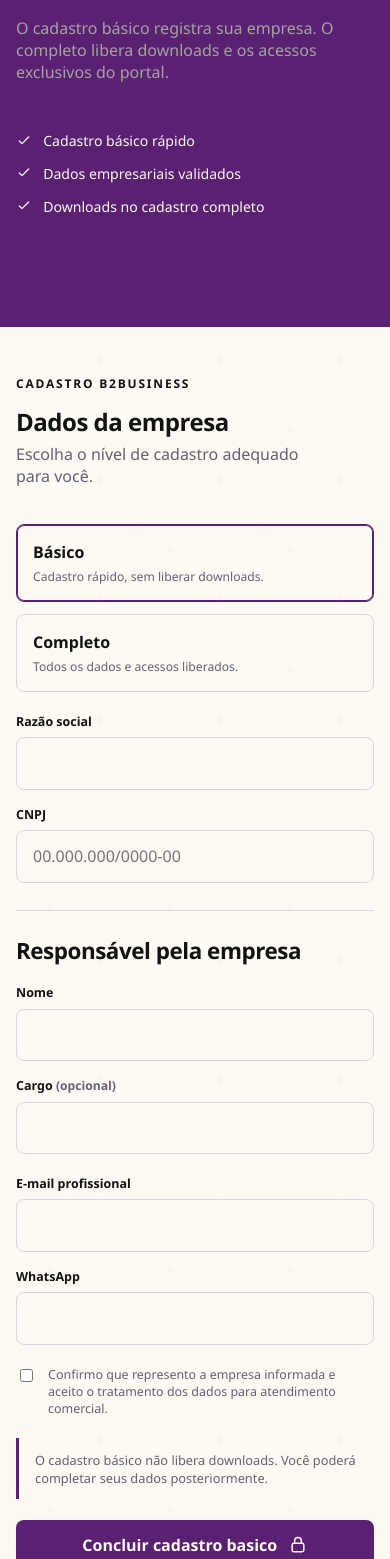
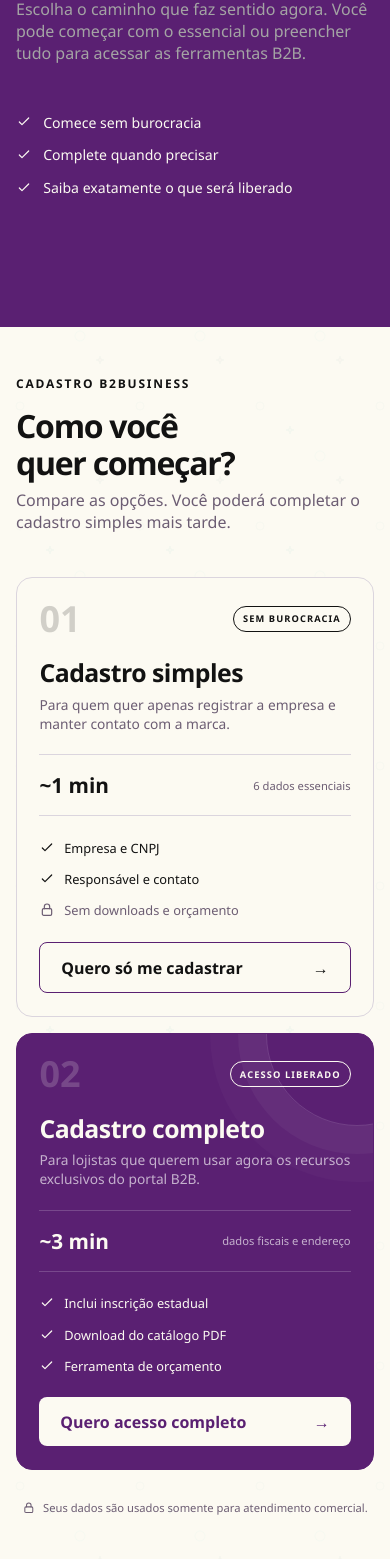
Before and after one commit to k2publicidade/grupogermano, a Next.js app: page /cadastro in a window 390 px wide. Shown: the part 334-1893 px from the top of the page. Built offline with nearby package versions, Linux system fonts and the light colour scheme.

Commit message:
feat(cadastro-b2b): aprimora escolha de cadastro

```diff
--- a/app/(mundo-encantado)/cadastro/page.tsx
+++ b/app/(mundo-encantado)/cadastro/page.tsx
@@ -7,29 +7,63 @@ import { CheckIcon, LockIcon } from '@/components/icons';
 type RegistrationLevel = 'basico' | 'completo';
 
 export default function SignupPage() {
-  const [level, setLevel] = useState<RegistrationLevel>('basico');
+  const [level, setLevel] = useState<RegistrationLevel | null>(null);
   const [sent, setSent] = useState(false);
   const [loading, setLoading] = useState(false);
   const [error, setError] = useState('');
 
   useEffect(() => {
-    if (new URLSearchParams(window.location.search).get('nivel') === 'completo') setLevel('completo');
+    const requestedLevel = new URLSearchParams(window.location.search).get('nivel');
+    if (requestedLevel === 'completo') setLevel('completo');
+    if (requestedLevel === 'simples' || requestedLevel === 'basico') setLevel('basico');
   }, []);
 
   async function submit(event: FormEvent<HTMLFormElement>) {
-    event.preventDefault(); setLoading(true); setError('');
-    const data = Object.fromEntries(new FormData(event.currentTarget).entries());
-    const response = await fetch('/api/forms', { method: 'POST', headers: { 'Content-Type': 'application/json' }, body: JSON.stringify({ form: 'cadastro', data }) });
-    setLoading(false);
-    if (response.ok) setSent(true); else setError('Não foi possível enviar agora. Confira os campos e tente novamente.');
+    event.preventDefault();
+    setLoading(true);
+    setError('');
+
+    try {
+      const data = Object.fromEntries(new FormData(event.currentTarget).entries());
+      const response = await fetch('/api/forms', { method: 'POST', headers: { 'Content-Type': 'application/json' }, body: JSON.stringify({ form: 'cadastro', data }) });
+      const result = await response.json().catch(() => null) as { error?: string } | null;
+      if (!response.ok) throw new Error(result?.error);
+      setSent(true);
+    } catch (submissionError) {
+      setError(submissionError instanceof Error && submissionError.message
+        ? submissionError.message
+        : 'Não foi possível enviar agora. Confira os campos e tente novamente.');
+    } finally {
+      setLoading(false);
+    }
   }
 
   return <section className="auth-page">
-    <div className="auth-aside"><p className="section-note">PORTAL DO PARCEIRO</p><h1>Comece agora. Complete quando precisar.</h1><p>O cadastro básico registra sua empresa. O completo libera downloads e os acessos exclusivos do portal.</p><div className="auth-benefits"><span><CheckIcon /> Cadastro básico rápido</span><span><CheckIcon /> Dados empresariais validados</span><span><CheckIcon /> Downloads no cadastro completo</span></div></div>
-    <div className="auth-form-wrap">{sent ? <div className="success-state"><span className="success-icon"><CheckIcon /></span><h2>Cadastro {level} concluído.</h2><p>{level === 'completo' ? 'Seus dados completos foram recebidos e o download do catálogo já está liberado neste dispositivo.' : 'Seus dados básicos foram recebidos. Complete o cadastro quando quiser liberar downloads e os demais acessos exclusivos.'}</p><Link href={level === 'completo' ? '/mundo-encantado/download' : '/catalogo'} className="button button--dark">{level === 'completo' ? 'Baixar catálogo' : 'Voltar ao catálogo'}</Link></div> :
+    <div className="auth-aside"><p className="section-note">PORTAL DO PARCEIRO</p><h1>Seu cadastro, no seu momento.</h1><p>Escolha o caminho que faz sentido agora. Você pode começar com o essencial ou preencher tudo para acessar as ferramentas B2B.</p><div className="auth-benefits"><span><CheckIcon /> Comece sem burocracia</span><span><CheckIcon /> Complete quando precisar</span><span><CheckIcon /> Saiba exatamente o que será liberado</span></div></div>
+    <div className={`auth-form-wrap ${!level ? 'auth-form-wrap--choice' : ''}`}>{sent ? <div className="success-state"><span className="success-icon"><CheckIcon /></span><h2>Cadastro {level === 'completo' ? 'completo' : 'simples'} concluído.</h2><p>{level === 'completo' ? 'Seus dados completos foram recebidos e o download do catálogo já está liberado neste dispositivo.' : 'Seus dados essenciais foram recebidos. Complete o cadastro quando quiser liberar downloads e os demais acessos exclusivos.'}</p><Link href={level === 'completo' ? '/mundo-encantado/download' : '/catalogo'} className="button button--dark">{level === 'completo' ? 'Baixar catálogo' : 'Voltar ao catálogo'}</Link></div> : !level ?
+      <div className="registration-choice">
+        <div className="registration-choice__intro"><p className="section-note">CADASTRO B2BUSINESS</p><h2>Como você quer começar?</h2><p>Compare as opções. Você poderá completar o cadastro simples mais tarde.</p></div>
+        <div className="registration-plans" aria-label="Opções de cadastro B2B">
+          <article className="registration-plan registration-plan--simple">
+            <div className="registration-plan__top"><span className="registration-plan__number">01</span><span className="registration-plan__tag">SEM BUROCRACIA</span></div>
+            <div><h3>Cadastro simples</h3><p>Para quem quer apenas registrar a empresa e manter contato com a marca.</p></div>
+            <div className="registration-plan__time"><strong>~1 min</strong><span>6 dados essenciais</span></div>
+            <ul><li><CheckIcon /> Empresa e CNPJ</li><li><CheckIcon /> Responsável e contato</li><li className="is-locked"><LockIcon /> Sem downloads e orçamento</li></ul>
+            <button type="button" className="button button--outline button--full" onClick={() => setLevel('basico')}>Quero só me cadastrar <span aria-hidden="true">→</span></button>
+          </article>
+          <article className="registration-plan registration-plan--complete">
+            <div className="registration-plan__top"><span className="registration-plan__number">02</span><span className="registration-plan__tag">ACESSO LIBERADO</span></div>
+            <div><h3>Cadastro completo</h3><p>Para lojistas que querem usar agora os recursos exclusivos do portal B2B.</p></div>
+            <div className="registration-plan__time"><strong>~3 min</strong><span>dados fiscais e endereço</span></div>
+            <ul><li><CheckIcon /> Inclui inscrição estadual</li><li><CheckIcon /> Download do catálogo PDF</li><li><CheckIcon /> Ferramenta de orçamento</li></ul>
+            <button type="button" className="button button--dark button--full" onClick={() => setLevel('completo')}>Quero acesso completo <span aria-hidden="true">→</span></button>
+          </article>
+        </div>
+        <p className="registration-choice__footnote"><LockIcon /> Seus dados são usados somente para atendimento comercial.</p>
+      </div> :
       <form className="signup-form" onSubmit={submit}>
-        <div><p className="section-note">CADASTRO B2BUSINESS</p><h2>Dados da empresa</h2><p>Escolha o nível de cadastro adequado para você.</p></div>
-        <div className="registration-level" role="group" aria-label="Nível do cadastro"><button type="button" className={level === 'basico' ? 'is-active' : ''} onClick={() => setLevel('basico')} aria-pressed={level === 'basico'}><strong>Básico</strong><span>Cadastro rápido, sem liberar downloads.</span></button><button type="button" className={level === 'completo' ? 'is-active' : ''} onClick={() => setLevel('completo')} aria-pressed={level === 'completo'}><strong>Completo</strong><span>Todos os dados e acessos liberados.</span></button></div>
+        <div className={`registration-selection registration-selection--${level}`}><div><span>VOCÊ ESCOLHEU</span><strong>Cadastro {level === 'completo' ? 'completo' : 'simples'}</strong><small>{level === 'completo' ? 'Libera catálogo PDF e orçamento' : 'Somente registro, sem liberar acessos'}</small></div><button type="button" onClick={() => { setError(''); setLevel(null); }}>Trocar opção</button></div>
+        <div><p className="section-note">ETAPA ÚNICA</p><h2>{level === 'completo' ? 'Complete os dados da empresa' : 'Conte o essencial sobre a empresa'}</h2><p>{level === 'completo' ? 'Todos os campos abaixo são necessários para liberar seu acesso.' : 'Poucos dados para concluir seu registro.'}</p></div>
         <input type="hidden" name="nivelCadastro" value={level} />
         <div className="form-grid form-grid--2"><div className="field"><label htmlFor="razao">Razão social</label><input id="razao" name="razaoSocial" required autoComplete="organization" /></div><div className="field"><label htmlFor="cnpj">CNPJ</label><input id="cnpj" name="cnpj" placeholder="00.000.000/0000-00" required inputMode="numeric" /></div></div>
         {level === 'completo' && <>
@@ -43,8 +77,8 @@ export default function SignupPage() {
         <div className="form-grid form-grid--2"><div className="field"><label htmlFor="responsavel">Nome</label><input id="responsavel" name="responsavel" required autoComplete="name" /></div><div className="field"><label htmlFor="cargo">Cargo {level === 'basico' && <span>(opcional)</span>}</label><input id="cargo" name="cargo" required={level === 'completo'} /></div></div>
         <div className="form-grid form-grid--2"><div className="field"><label htmlFor="email-cadastro">E-mail profissional</label><input id="email-cadastro" name="email" type="email" required autoComplete="email" /></div><div className="field"><label htmlFor="telefone">WhatsApp</label><input id="telefone" name="telefone" type="tel" required autoComplete="tel" /></div></div>
         <label className="checkbox"><input name="consentimento" value="aceito" type="checkbox" required /><span>Confirmo que represento a empresa informada e aceito o tratamento dos dados para atendimento comercial.</span></label>
-        {level === 'basico' && <p className="registration-notice">O cadastro básico não libera downloads. Você poderá completar seus dados posteriormente.</p>}
-        {error && <p className="form-error" role="alert">{error}</p>}<button className="button button--dark button--full" type="submit" disabled={loading}>{loading ? 'Enviando…' : `Concluir cadastro ${level}`} <LockIcon /></button>
+        {level === 'basico' && <p className="registration-notice"><LockIcon /> Este cadastro não libera downloads nem orçamentos. Você poderá completá-lo depois.</p>}
+        {error && <p className="form-error" role="alert">{error}</p>}<button className="button button--dark button--full" type="submit" disabled={loading}>{loading ? 'Enviando…' : `Concluir cadastro ${level === 'completo' ? 'completo' : 'simples'}`} <LockIcon /></button>
       </form>}
     </div>
   </section>;
--- a/app/api/forms/route.ts
+++ b/app/api/forms/route.ts
@@ -24,6 +24,9 @@ export async function POST(request: Request) {
   if (payload.form === 'cadastro' && !['basico', 'completo'].includes(values.nivelCadastro)) {
     return NextResponse.json({ error: 'Nível de cadastro inválido.' }, { status: 400 });
   }
+  if (payload.form === 'cadastro' && values.consentimento !== 'aceito') {
+    return NextResponse.json({ error: 'Confirme o consentimento para concluir o cadastro.' }, { status: 400 });
+  }
   if (payload.form === 'cadastro' && values.nivelCadastro === 'completo') required.push(...completeRegistrationFields);
   const email = String(values.email ?? '').trim();
   if (required.some((field) => !String(values[field] ?? '').trim()) || (required.includes('email') && !/^\S+@\S+\.\S+$/.test(email))) {
--- a/app/globals.css
+++ b/app/globals.css
@@ -225,12 +225,43 @@ p { text-wrap: pretty; }
 .signup-form > div > p:not(.section-note), .success-state p { color: var(--muted); }
 .signup-form hr { border: 0; border-top: 1px solid var(--line); width: 100%; margin: .4rem 0; }
 .signup-form h3 { font-size: 1.4rem; margin: 0; }
-.registration-level { display: grid; grid-template-columns: 1fr 1fr; gap: .75rem; }
-.registration-level button { display: grid; gap: .3rem; padding: 1rem; text-align: left; color: inherit; background: transparent; border: 1px solid var(--line); border-radius: var(--radius-sm); cursor: pointer; }
-.registration-level button.is-active { border-color: var(--black); box-shadow: inset 0 0 0 1px var(--black); background: var(--off-white); }
-.registration-level strong { font-size: 1rem; }
-.registration-level span, .field label span { color: var(--muted); font-size: .76rem; }
-.registration-notice { padding: .8rem 1rem; margin: 0; border-left: 3px solid var(--black); background: var(--off-white); color: var(--muted); font-size: .8rem; }
+.auth-form-wrap--choice { padding-inline: clamp(1.5rem, 3vw, 3rem); }
+.registration-choice { width: min(840px, 100%); display: grid; gap: 1.75rem; }
+.registration-choice__intro h2 { margin: .25rem 0 .5rem; font-size: clamp(2rem, 3.5vw, 3.6rem); letter-spacing: -.04em; }
+.registration-choice__intro > p:last-child { color: var(--muted); }
+.registration-plans { display: grid; grid-template-columns: 1fr 1fr; gap: 1rem; align-items: stretch; }
+.registration-plan { position: relative; display: flex; flex-direction: column; gap: 1.35rem; min-width: 0; padding: clamp(1.4rem, 2.5vw, 2rem); border: 1px solid var(--line); border-radius: var(--radius-md); background: var(--white); overflow: hidden; transition: transform .25s ease, box-shadow .25s ease; }
+.registration-plan:hover { transform: translateY(-4px); box-shadow: 0 18px 45px rgba(37, 13, 48, .1); }
+.registration-plan--complete { color: var(--white); background: var(--black); border-color: var(--black); }
+.registration-plan--complete::after { content: ''; position: absolute; width: 180px; height: 180px; right: -75px; top: -90px; border: 1px solid rgba(255,255,255,.14); border-radius: 50%; box-shadow: 0 0 0 28px rgba(255,255,255,.04), 0 0 0 56px rgba(255,255,255,.025); pointer-events: none; }
+.registration-plan__top, .registration-plan__time { display: flex; justify-content: space-between; align-items: center; gap: 1rem; }
+.registration-plan__number { font: 700 2.25rem/1 var(--font-sans); opacity: .18; }
+.registration-plan__tag { position: relative; z-index: 1; padding: .35rem .55rem; border: 1px solid currentColor; border-radius: 999px; font-size: .58rem; font-weight: 800; letter-spacing: .12em; }
+.registration-plan h3 { margin: 0 0 .5rem; font-size: clamp(1.55rem, 2vw, 2rem); }
+.registration-plan p { margin: 0; min-height: 3.2em; color: var(--muted); font-size: .86rem; }
+.registration-plan--complete p, .registration-plan--complete .registration-plan__time span { color: rgba(255,255,255,.65); }
+.registration-plan__time { padding-block: 1rem; border-block: 1px solid var(--line); }
+.registration-plan--complete .registration-plan__time { border-color: rgba(255,255,255,.18); }
+.registration-plan__time strong { font-size: 1.3rem; }
+.registration-plan__time span { color: var(--muted); font-size: .7rem; text-align: right; }
+.registration-plan ul { display: grid; gap: .7rem; padding: 0; margin: 0 0 auto; list-style: none; font-size: .8rem; }
+.registration-plan li { display: flex; align-items: center; gap: .55rem; }
+.registration-plan li svg { width: 1rem; flex: none; }
+.registration-plan li.is-locked { color: var(--muted); }
+.registration-plan .button { justify-content: space-between; }
+.registration-plan--complete .button--dark { color: var(--black); background: var(--white); }
+.registration-choice__footnote { display: flex; justify-content: center; align-items: center; gap: .45rem; color: var(--muted); font-size: .7rem; }
+.registration-choice__footnote svg { width: .85rem; }
+.registration-selection { display: flex; justify-content: space-between; align-items: center; gap: 1rem; padding: 1rem 1.15rem; border: 1px solid var(--line); border-left: 4px solid var(--black); border-radius: var(--radius-sm); background: var(--off-white); }
+.registration-selection--completo { color: var(--white); background: var(--black); border-color: var(--black); }
+.registration-selection > div { display: grid; gap: .12rem; }
+.registration-selection span { font-size: .55rem; font-weight: 800; letter-spacing: .13em; opacity: .65; }
+.registration-selection strong { font-size: 1.05rem; }
+.registration-selection small { font-size: .7rem; opacity: .7; }
+.registration-selection button { padding: .45rem .7rem; color: inherit; background: transparent; border: 1px solid currentColor; border-radius: 999px; font-size: .68rem; cursor: pointer; white-space: nowrap; }
+.field label span { color: var(--muted); font-size: .76rem; }
+.registration-notice { display: flex; align-items: center; gap: .6rem; padding: .8rem 1rem; margin: 0; border-left: 3px solid var(--black); background: var(--off-white); color: var(--muted); font-size: .8rem; }
+.registration-notice svg { width: 1rem; flex: none; }
 .download-gate { max-width: 620px; margin-inline: auto; padding: clamp(2rem, 6vw, 3.5rem); border: 1px solid var(--line); border-radius: var(--radius-md); background: var(--me-bg-soft, var(--off-white)); }
 .checkbox { display: flex; align-items: flex-start; gap: .75rem; font-size: .78rem; color: var(--muted); }
 .checkbox input { margin-top: .2rem; accent-color: var(--black); }
@@ -334,7 +365,9 @@ body:has(.admin-shell) > .site-header, body:has(.admin-shell) > .footer { displa
   .admin-sidebar { display: none; }
 }
 @media (max-width: 640px) {
-  .quote-modal .form-grid--2, .registration-level { grid-template-columns: 1fr; }
+  .quote-modal .form-grid--2, .registration-plans { grid-template-columns: 1fr; }
+  .registration-plan p { min-height: auto; }
+  .registration-selection { align-items: flex-start; flex-direction: column; }
   .catalog-toolbar { align-items: flex-start; flex-direction: column; }
   .catalog-filters { width: 100%; }
   .detail-actions .button { width: 100%; }
```
